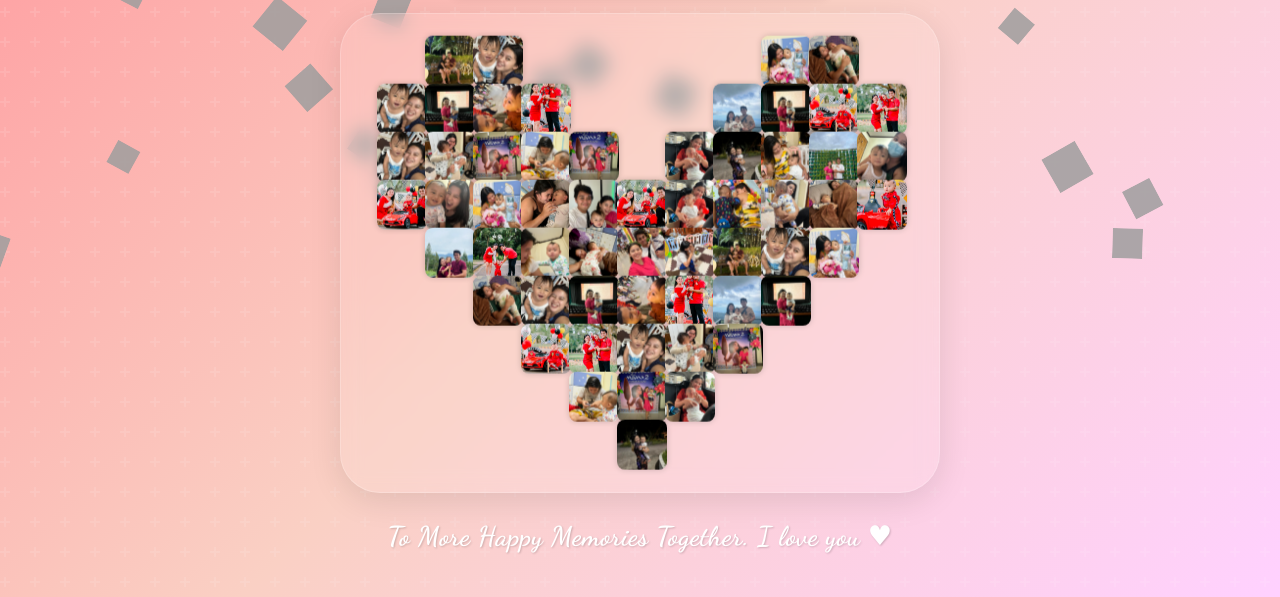
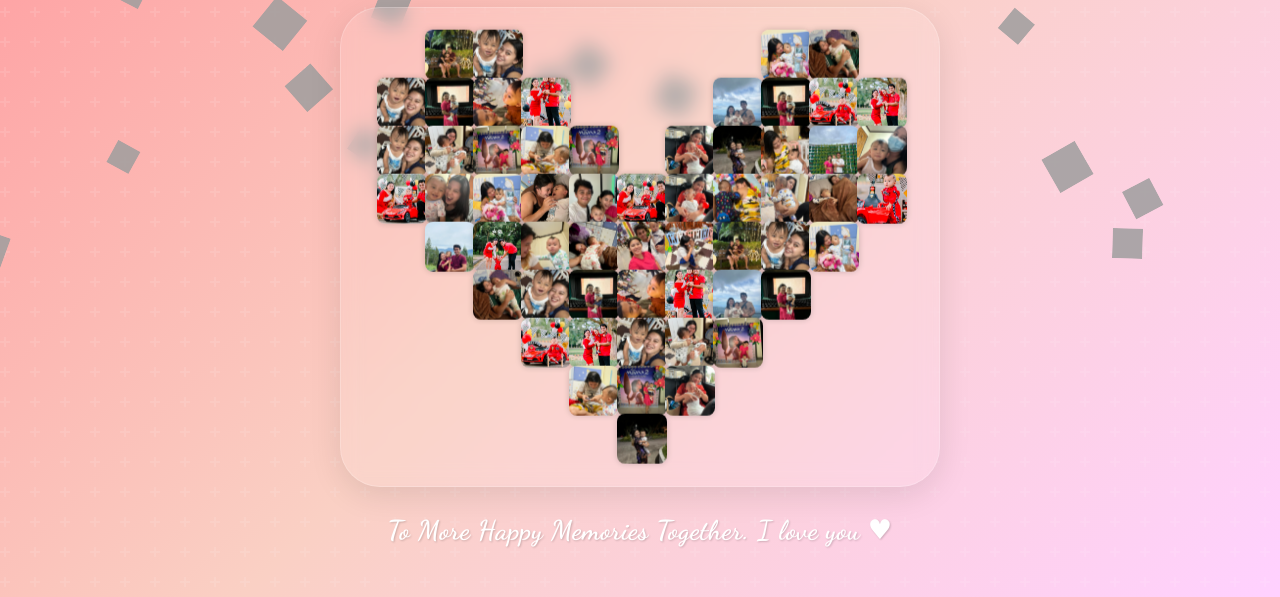
Before and after one commit to imneil24/MothersDay_WebApp, a plain HTML site: page index.html in a window 1280 px wide. Shown: the part 203-800 px from the top of the page. Drawn offline with Linux system fonts and the light colour scheme.

Commit message:
update styling

```diff
--- a/styles.css
+++ b/styles.css
@@ -13,7 +13,7 @@ body {
     min-height: 100vh;
     display: flex;
     justify-content: center;
-    align-items: center;
+    align-items: flex-start;
     padding: 10px;
     position: relative;
 }
@@ -33,6 +33,8 @@ body::before {
     text-align: center;
     width: 100vw;
     max-width: 100vw;
+    padding-top: 24px;
+    padding-bottom: 32px;
 }
 
 .title {
```
